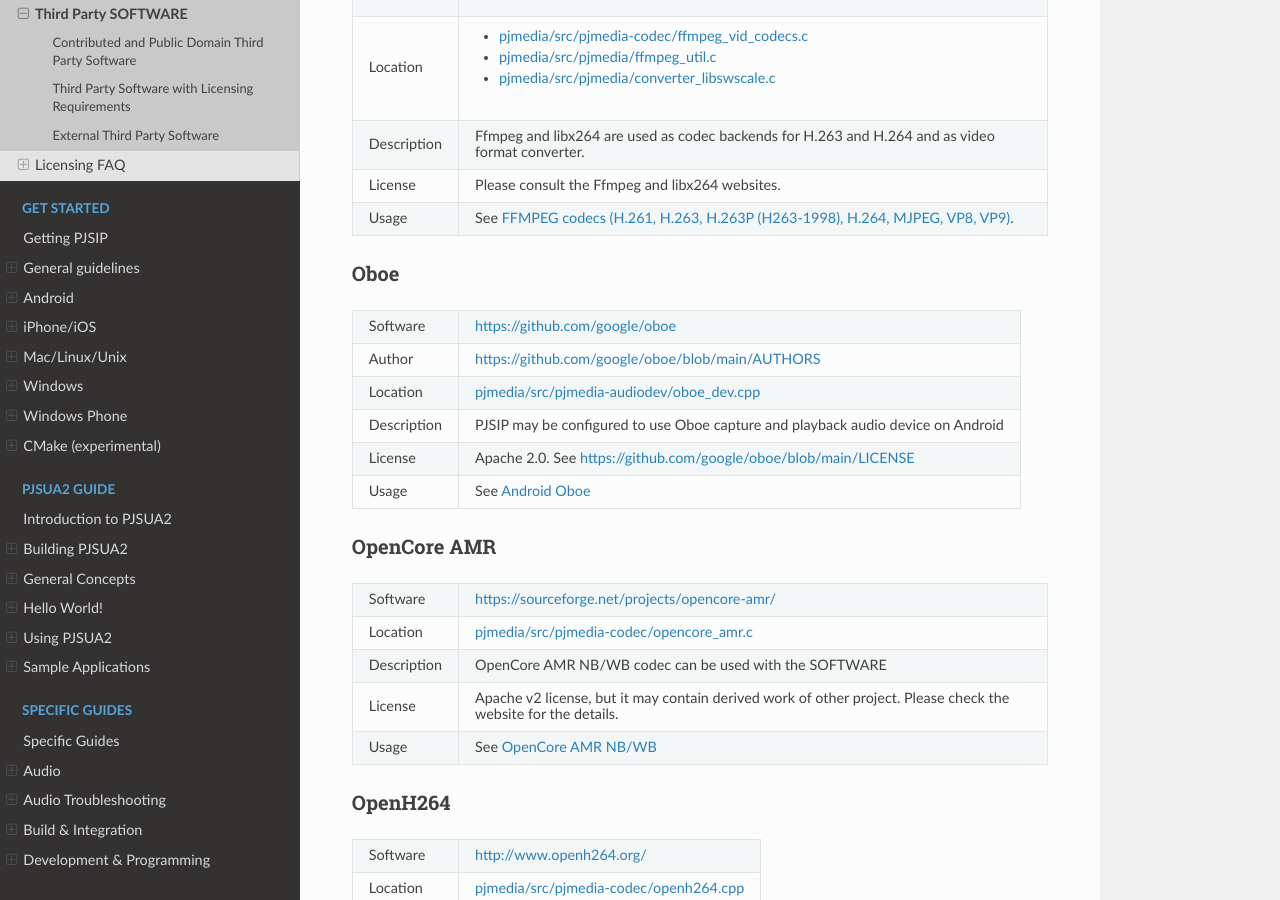
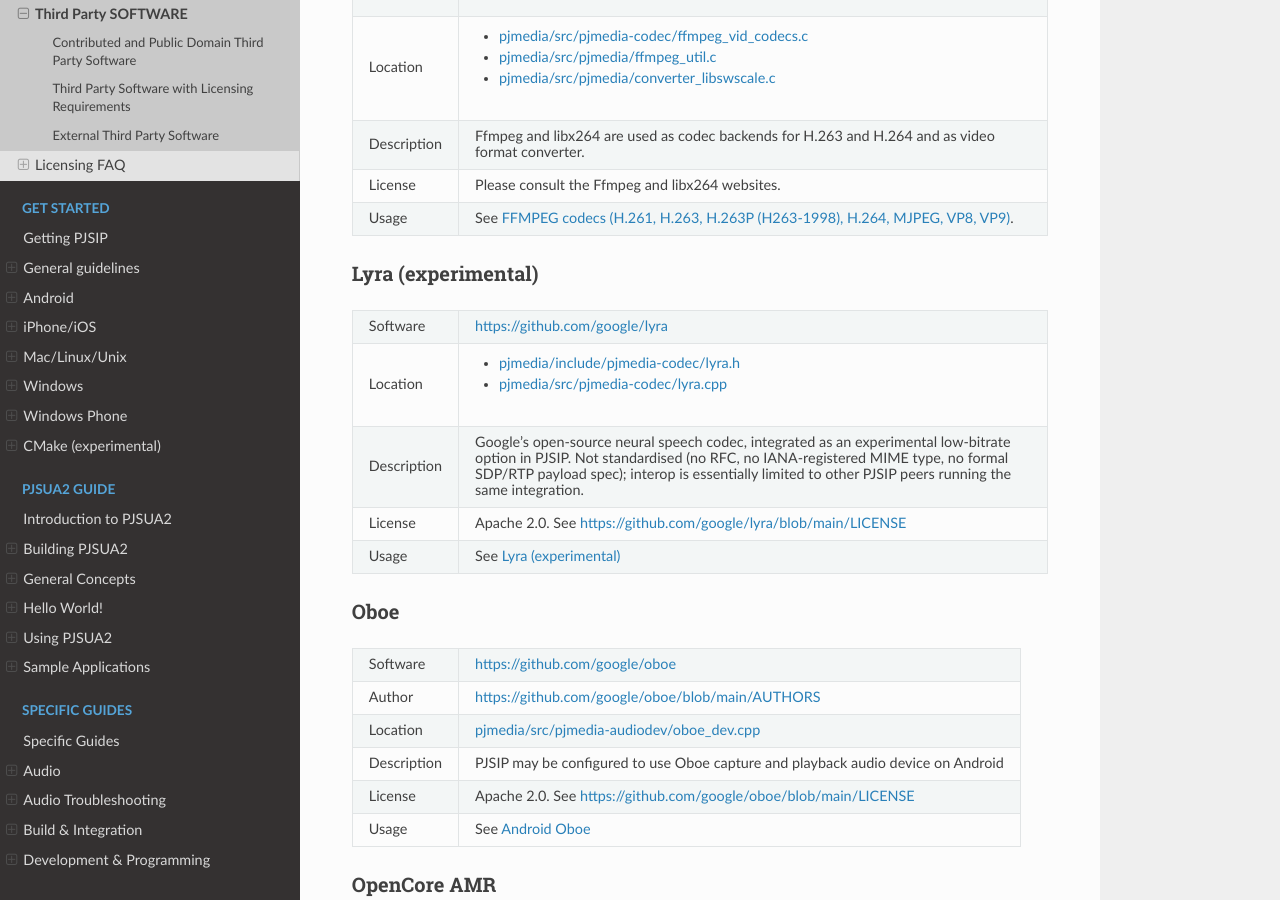
Before and after one commit to pjsip/pjproject_docs, a Sphinx documentation site: the page built from docs/source/overview/license_3rd_party.rst, in a window 1280 px wide and 900 px high, scrolled down 8464 px. Built offline with Sphinx 7.4.7 and the Read the Docs theme 3.1.0, drawn with Linux system fonts in a browser that asks for light colours; the version number could not be read and is left out.

Commit message:
docs: cross-link Lyra codec from codec list and 3rd-party licenses
Adds Lyra (experimental) entries to:

- common/common_codecs.rst — audio codec list, between l16 and
  opencore-amr, flagged "(experimental)".
- api/pjmedia/pjmedia-codec.rst — new _lyra: section with brief
  description, build pointers (autoconf / CMake / config_site.h),
  default-clockrate note (16 kHz only), required model files, and
  link to the in-source doxygen page :doc:`Lyra
  </api/generated/pjmedia/group/group__PJMED__LYRA>`.
- overview/license_3rd_party.rst — Lyra entry in the External
  Third Party Software section, alphabetised between ffmpeg and
  Oboe. Apache 2.0.

The expanded in-source doc that the new pjmedia-codec.rst entry
links to is in pjproject pull #4955.

Co-Authored-By: Claude Code

```diff
--- a/docs/source/common/common_codecs.rst
+++ b/docs/source/common/common_codecs.rst
@@ -18,6 +18,7 @@ Audio Codecs
 - :ref:`ilbc`
 - :ref:`ipp` (G.722.1, G.723.1, G.726, G.728, G.729, AMR, and AMR-WB)
 - :ref:`l16`
+- :ref:`lyra` (experimental)
 - :any:`/specific-guides/audio/opencore-amr`
 - :ref:`opus`
 - :ref:`l16`
--- a/docs/source/overview/license_3rd_party.rst
+++ b/docs/source/overview/license_3rd_party.rst
@@ -558,6 +558,29 @@ ffmpeg and libx264
      - See :ref:`ffmpeg`.
 
 
+Lyra (experimental)
+~~~~~~~~~~~~~~~~~~~~~~~~~
+.. list-table::
+   :header-rows: 0
+
+   * - Software
+     - https://github.com/google/lyra
+   * - Location
+     - - :source:`pjmedia/include/pjmedia-codec/lyra.h`
+       - :source:`pjmedia/src/pjmedia-codec/lyra.cpp`
+   * - Description
+     - Google's open-source neural speech codec, integrated as an
+       experimental low-bitrate option in PJSIP. Not standardised
+       (no RFC, no IANA-registered MIME type, no formal SDP/RTP
+       payload spec); interop is essentially limited to other
+       PJSIP peers running the same integration.
+   * - License
+     - Apache 2.0. See
+       https://github.com/google/lyra/blob/main/LICENSE
+   * - Usage
+     - See :ref:`lyra`
+
+
 Oboe
 ~~~~~~~~~~~~~~~~~~~~~~~~~
 .. list-table::
```
Also changed, not shown: docs/source/api/pjmedia/pjmedia-codec.rst (+27 -0 lines).
